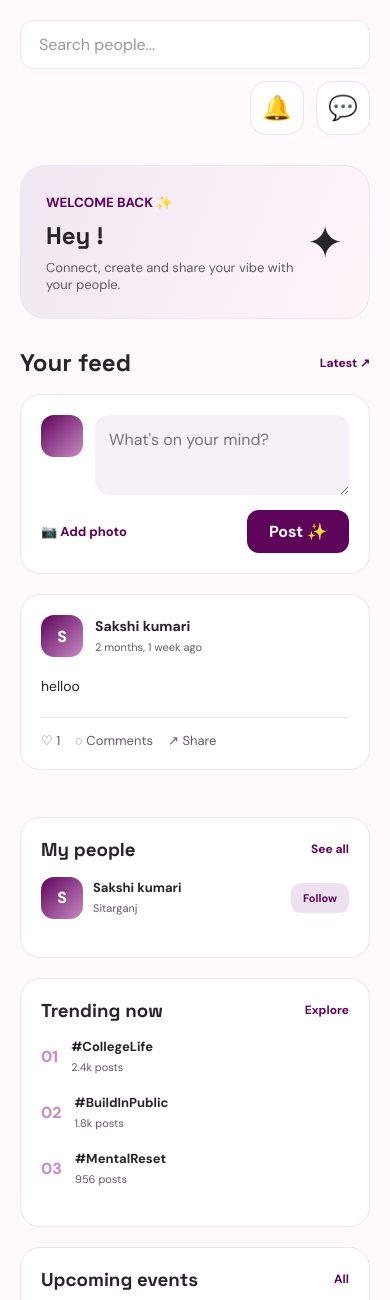
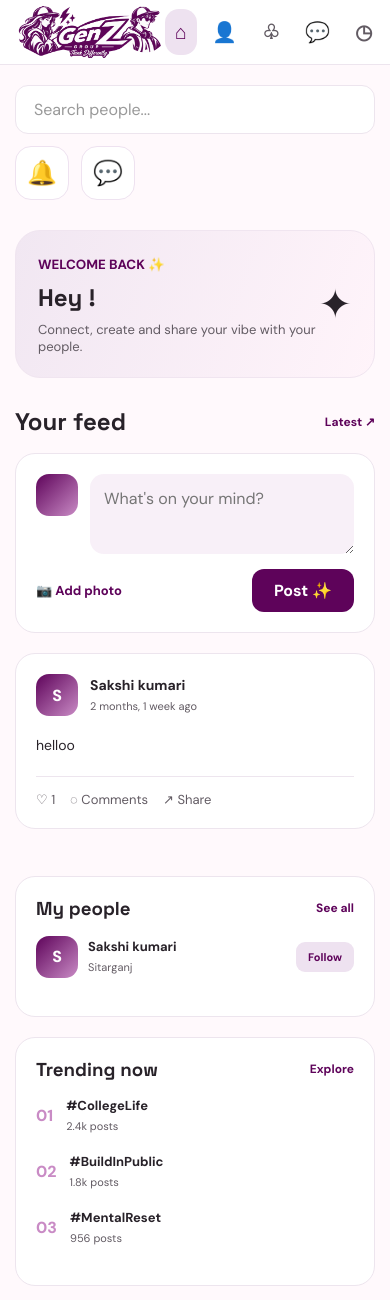
Before and after one commit to neemkaroli12/genz-website, a Django app: template genzz/templates/join_dashboard.html in a window 390 px wide. Shown: the top 1300 px of the page. Run offline with Django 5.2, Linux system fonts and the light colour scheme; the template is opened without the code that fills it: values that come from a table or form of the project are taken from there, others are empty; data comes from the database, SQL or seed files in the repository.

Commit message:
Improve mobile dashboard navigation

```diff
--- a/genzz/templates/join_dashboard.html
+++ b/genzz/templates/join_dashboard.html
@@ -553,16 +553,80 @@
 
         }
 
+
         @media (max-width: 700px) {
 
+    .dashboard {
+        display: block;
+        padding-bottom: 75px;
+    }
+
+    /* Mobile Sidebar */
     .sidebar {
+        display: flex;
+        position: fixed;
+        top: 0;
+        left: 0;
+        right: 0;
+        bottom: auto;
+
+        width: 100%;
+        height: 65px;
+
+        padding: 8px 15px;
+
+        flex-direction: row;
+        align-items: center;
+        justify-content: space-between;
+
+        border-right: none;
+        border-bottom: 1px solid var(--border);
+
+        z-index: 100;
+    }
+
+    /* Logo */
+    .logo {
+        margin: 0;
+        padding: 0;
+    }
+
+    .logo-mark {
+        width: 35px;
+        height: 35px;
+        font-size: 18px;
+    }
+
+    .logo-text {
+        font-size: 20px;
+    }
+
+    /* Navigation Menu */
+    .menu-label,
+    .sidebar-bottom {
         display: none;
     }
 
+    .nav-menu {
+        flex-direction: row;
+        gap: 5px;
+    }
+
+    .nav-item {
+        padding: 10px;
+        font-size: 0;
+        gap: 0;
+    }
+
+    .nav-icon {
+        font-size: 20px;
+    }
+
+    /* Main Content */
     .main {
         width: 100%;
-                margin-left: 0;
-                padding: 20px;
+        margin: 0;
+        padding: 85px 15px 20px;
     }
 
     .topbar {
@@ -575,12 +639,8 @@
         width: 100%;
     }
 
-            .top-actions {
-                justify-content: flex-end;
-            }
-
     .welcome {
-                padding: 25px;
+        padding: 22px;
     }
 
     .welcome h1 {
@@ -588,17 +648,16 @@
     }
 
     .welcome-art {
-                font-size: 45px;
-            }
-
-            .create-top {
-                align-items: flex-start;
+        font-size: 40px;
+    }
+
+    .content-grid {
+        grid-template-columns: 1fr;
     }
 
     .post-actions {
         flex-wrap: wrap;
     }
-
 }
         .notification-btn {
     position: relative;
```
Lines whose indentation alone changed are shown as unchanged.
